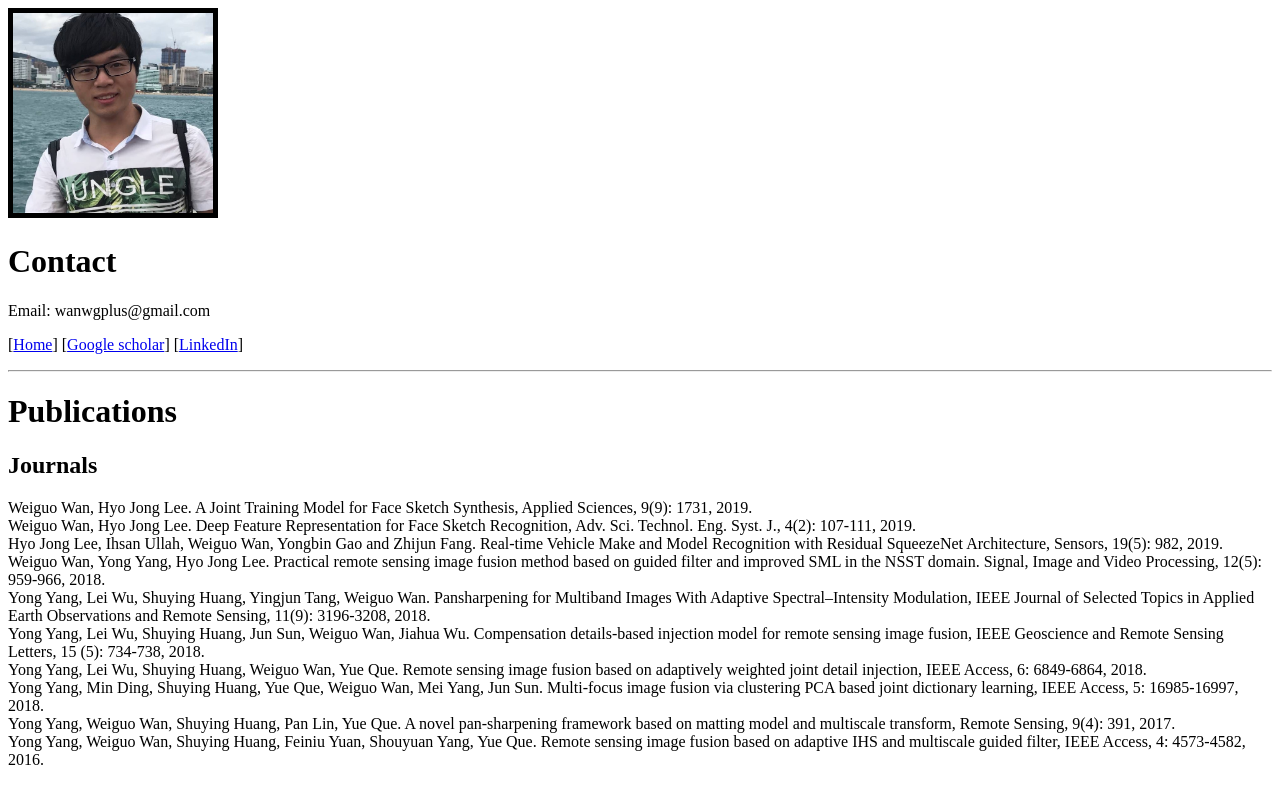
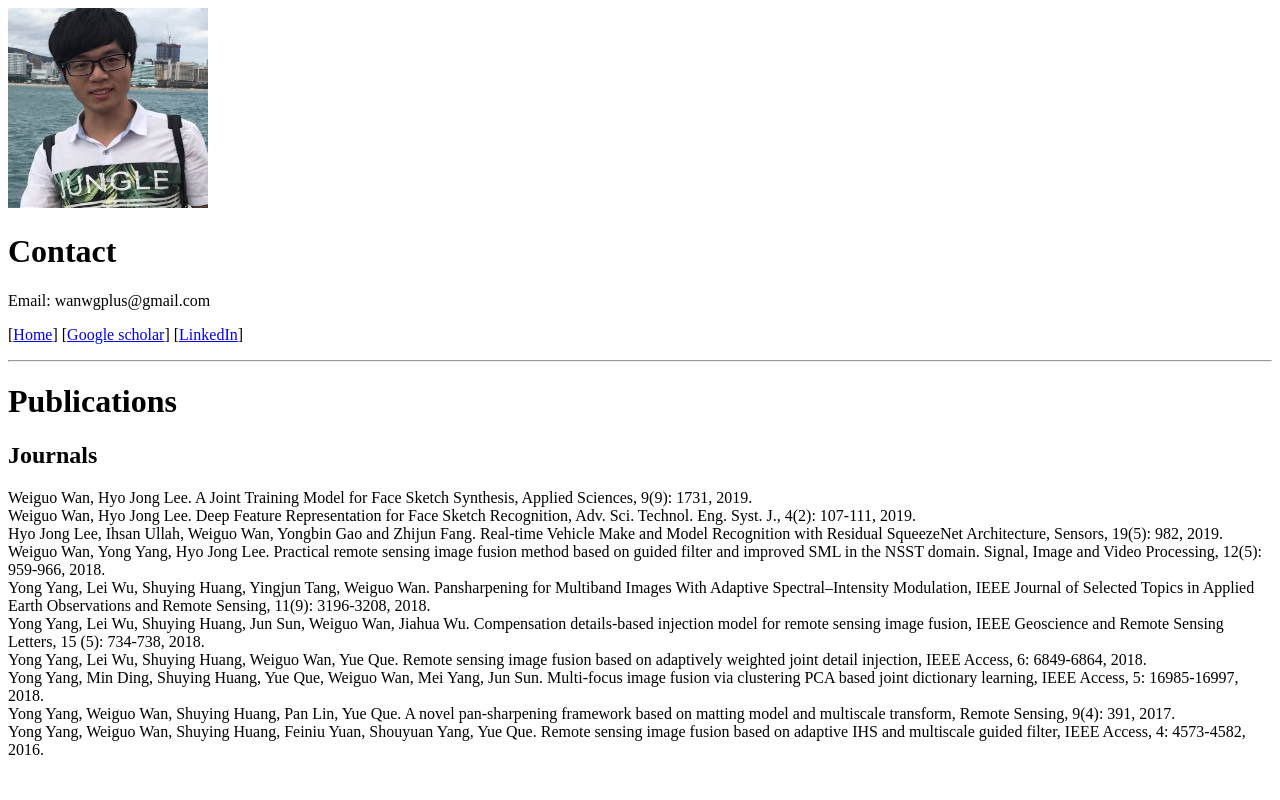
Before and after one commit to wanwgplus/wanwgplus.github.io, a plain HTML site: page index.html in a window 1280 px wide. Drawn offline with Linux system fonts and the light colour scheme.

Commit message:
Update index.html

```diff
--- a/index.html
+++ b/index.html
@@ -6,7 +6,7 @@
 </head>
 <body>
 
-  <img border="5" src="./img/profile02.jpg" width="200" height="200" />
+  <img src="./img/profile02.jpg" width="200" height="200" />
 
   <h1>Contact</h1>
   <p>Email: wanwgplus@gmail.com</p>
```
